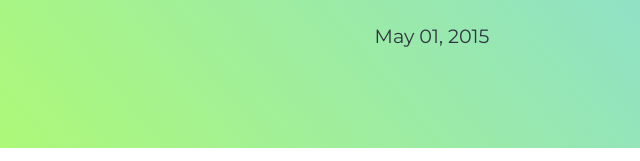
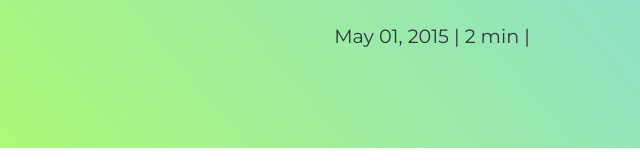
Before and after one commit to tgdev/tg-blog, a Gatsby site: page /hello-world/ in a window 1280 px wide. Shown: the part 220-381 px from the top of the page, 208-848 px from the left. Built offline with nearby package versions, Linux system fonts and the light colour scheme; Gatsby itself is replaced by a stand-in of ours; some packages are replaced by stand-ins of ours.

Commit message:
Add PostMeta to BlogPosts

```diff
--- a/src/templates/blog-post.tsx
+++ b/src/templates/blog-post.tsx
@@ -8,6 +8,7 @@ import Seo from "../components/Seo"
 import { PageHeader } from "../components/PageHeader"
 import { TagsList } from "../components/TagsList"
 import { NavItem, Tags } from "../types"
+import { PostMeta } from "../components/PostMeta"
 
 type Data = {
   site: {
@@ -49,7 +50,14 @@ const BlogPostTemplate = ({ data, location }: PageProps<Data>) => {
         itemType="http://schema.org/Article"
       >
         <PageHeader title={post.frontmatter.title} isBlogArticle={true}>
-          <p>{post.frontmatter.date}</p>
+          <p>
+            <PostMeta
+              date={post.frontmatter.date}
+              category={post.frontmatter.category}
+              timeToRead={post.timeToRead}
+              Component="p"
+            />
+          </p>
         </PageHeader>
         <section itemProp="articleBody">
           <TagsList tags={post.frontmatter.tags} />
```
Also changed, not shown: src/components/BlogPosts.tsx (+11 -20 lines).
